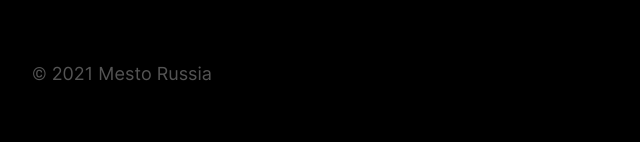
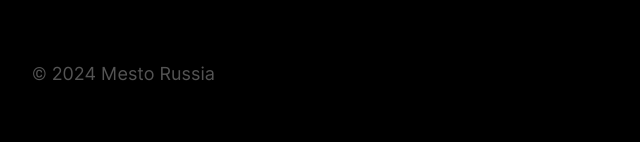
Before and after one commit to R3dKar/www-mesto, a website built with webpack: page src/index.html in a window 1280 px wide. Shown: the part 1079-1221 px from the top of the page, 167-807 px from the left. Built offline with nearby package versions, Linux system fonts and the light colour scheme.

Commit message:
refactor: изменить год

```diff
--- a/src/index.html
+++ b/src/index.html
@@ -28,7 +28,7 @@
   </main>
   <footer class="footer page__section">
     <p class="footer__copyright">
-      © 2021 Mesto Russia
+      © 2024 Mesto Russia
     </p>
   </footer>
   <div class="popup popup_type_edit">
```
